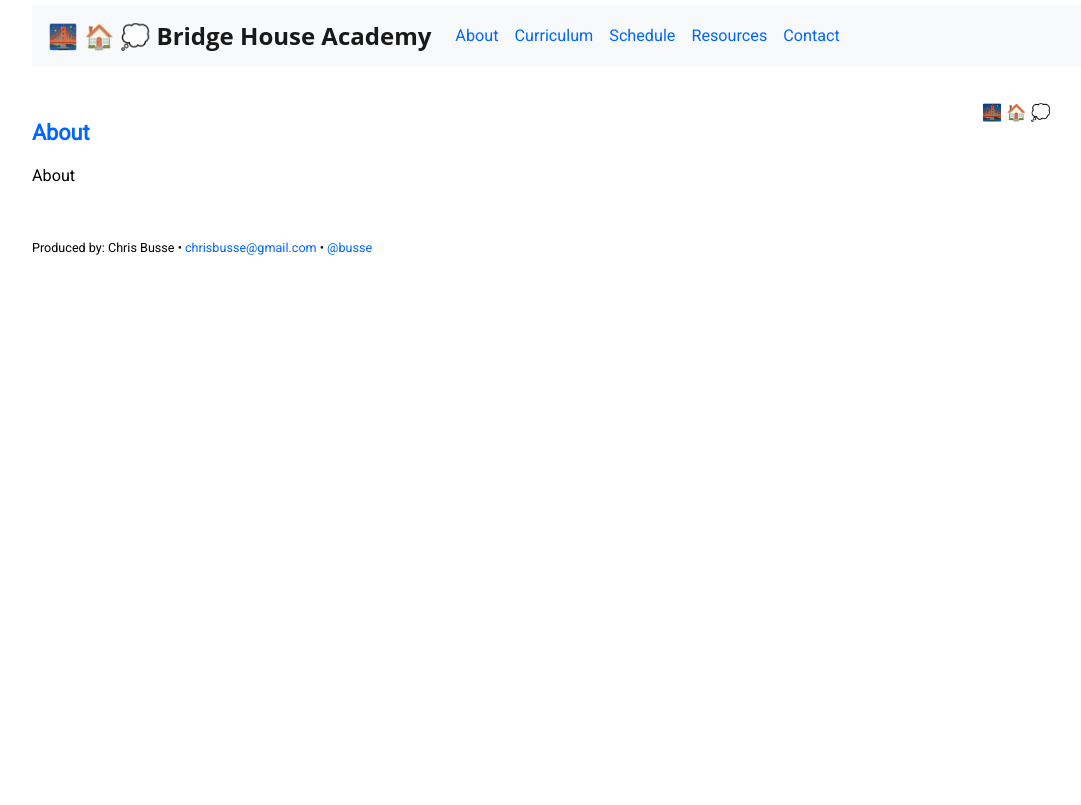
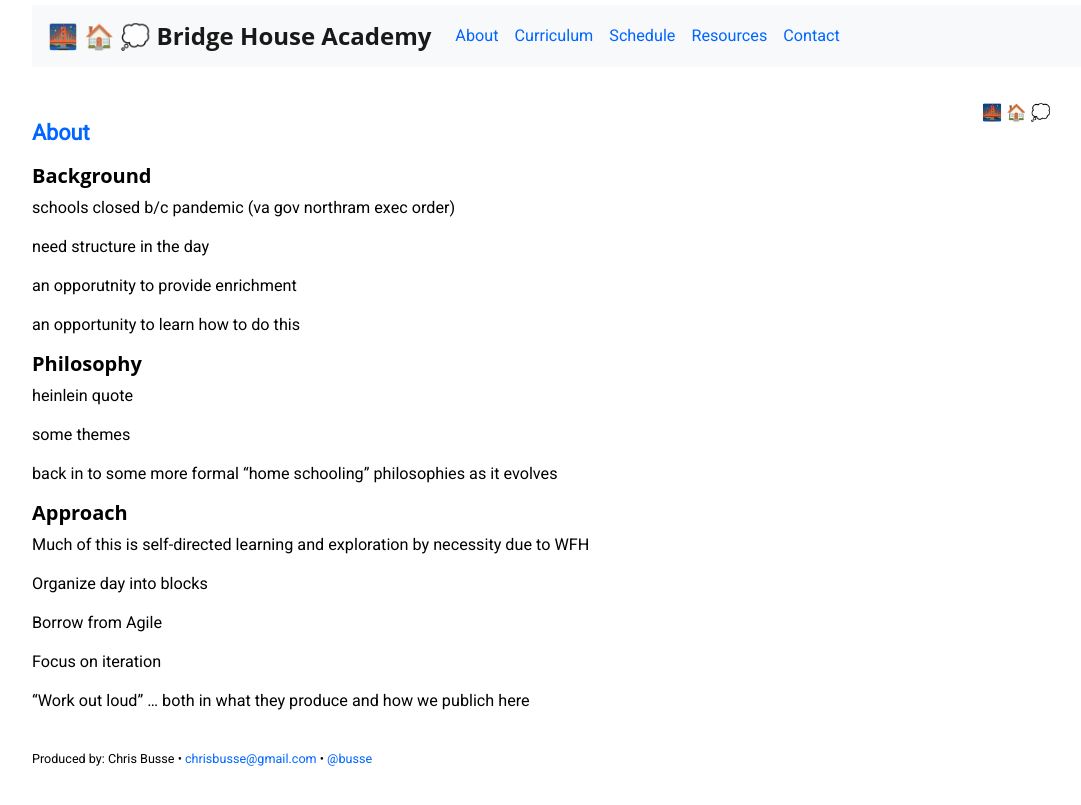
Before and after one commit to busse/bha, a Jekyll site: the page built from about/index.md, in a window 1280 px wide. Shown: the top 805 px of the page, without its empty margins (53-1134 px from the left). Built offline with Jekyll 4.4.1, drawn with Linux system fonts in a browser that asks for light colours; nearby versions of some CDN libraries; emoji names are drawn with the system emoji font.

Commit message:
Updated 4/21 schedule

```diff
--- a/about/index.md
+++ b/about/index.md
@@ -3,4 +3,32 @@ layout: post
 title: About
 ---
 
-About
+## Background
+
+schools closed b/c pandemic (va gov northram exec order)
+
+need structure in the day
+
+an opporutnity to provide enrichment
+
+an opportunity to learn how to do this
+
+## Philosophy
+
+heinlein quote
+
+some themes
+
+back in to some more formal "home schooling" philosophies as it evolves
+
+## Approach
+
+Much of this is self-directed learning and exploration by necessity due to WFH
+
+Organize day into blocks
+
+Borrow from Agile
+
+Focus on iteration
+
+"Work out loud" ... both in what they produce and how we publich here
```
Also changed, not shown: schedule/index.md (+2 -2 lines).
